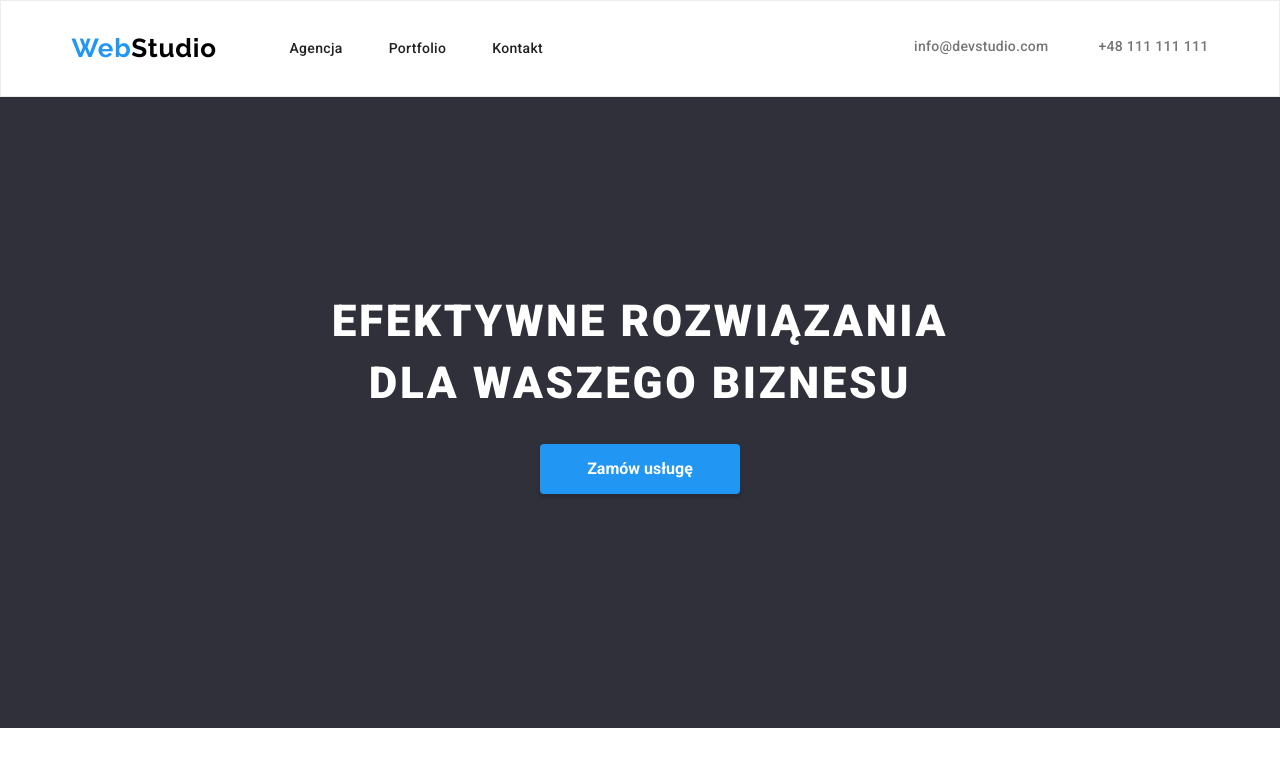
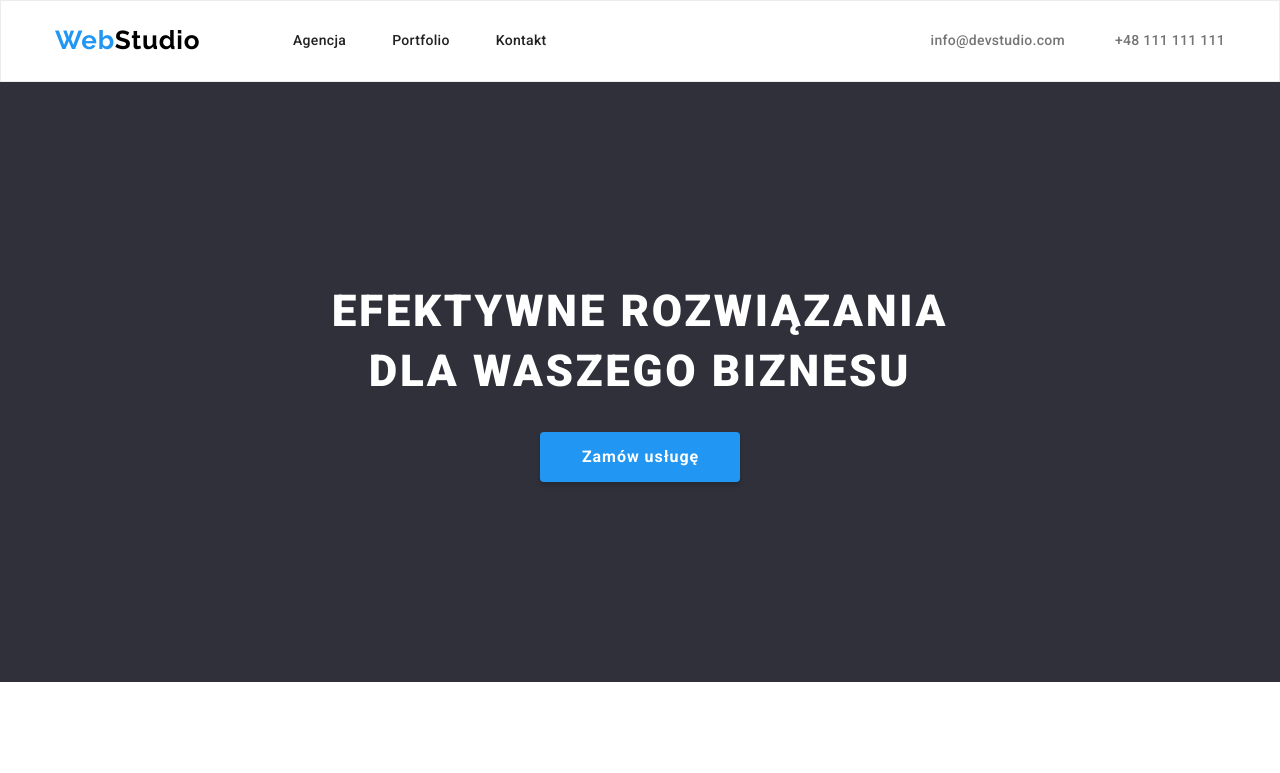
Before and after one commit to TobeGness/goit-markup-hw-03, a plain HTML site: page index.html in a window 1280 px wide. Shown: the top 773 px of the page. Drawn offline with nearby package versions, Linux system fonts and the light colour scheme.

Commit message:
after mentor meeting repair

```diff
--- a/css/styles.css
+++ b/css/styles.css
@@ -1,13 +1,3 @@
-* {
-  padding: 0 auto;
-  margin: 0 auto;
-}
-
-body {
-  font-family: "Roboto", sans-serif;
-  color: #212121;
-}
-
 :root {
   --color-primary: #212121;
   --color-logo-accent: #000000;
@@ -19,6 +9,30 @@ body {
   --color-border: #eeeeee;
 }
 
+*,
+*::after,
+*::before {
+  padding: 0;
+  margin: 0;
+}
+
+body {
+  font-family: "Roboto", sans-serif;
+  color: var(--color-primary);
+}
+
+ul {
+  list-style: none;
+}
+
+img {
+  display: block;
+}
+
+.section {
+  padding: 94px 0px;
+}
+
 .container {
   width: 100%;
   max-width: 1200px;
@@ -26,34 +40,151 @@ body {
   padding: 0 15px;
 }
 
-.section {
-  padding: 94px 0px;
+/* HEADER */
+
+.header {
+  padding: 24px 0 25px;
+  border: 1px solid #ececec;
 }
 
-address {
-  font-style: normal;
+.header-wrapper {
+  display: flex;
+  align-items: center;
+  justify-content: space-between;
 }
+
+.header-nav {
+  display: flex;
+  align-items: center;
+  gap: 93px;
+}
+
+.header-menu-list {
+  letter-spacing: 0.02em;
+  display: flex;
+  justify-content: center;
+  gap: 46px;
+}
+
+.header-contacts {
+  display: flex;
+  flex-wrap: wrap;
+  justify-content: space-between;
+  gap: 50px;
+}
+
+.logo {
+  color: var(--color-primary-accent);
+  font-family: "Raleway";
+  font-size: 26px;
+  line-height: 1.2;
+  text-decoration: none;
+  width: 145px;
+  height: 31px;
+  letter-spacing: 0.03em;
+}
+
+.studio-black {
+  color: var(--color-logo-accent);
+}
+
+.studio-white {
+  color: var(--color-secondary);
+}
+
+.header-menu-item {
+  color: var(--color-primary);
+  text-decoration: none;
+  font-weight: 500;
+  font-size: 14px;
+  line-height: 1.1;
+}
+
+.header-menu-item:is(:hover, :focus) {
+  color: var(--color-primary-accent);
+}
+
+.header-contacts-item {
+  letter-spacing: 0.02em;
+  color: var(--color-text);
+  text-decoration: none;
+  font-weight: 500;
+  font-size: 14px;
+  line-height: 1.1;
+}
+
+.header-contacts-item:is(:hover, :focus) {
+  color: var(--color-primary-accent);
+}
+
+/* HEADER */
+
+/* HERO */
+
+.hero {
+  background: var(--color-background);
+  text-align: center;
+  padding: 200px 0;
+}
+
+.hero-title {
+  margin: 0 auto;
+  color: var(--color-secondary);
+  font-weight: 900;
+  font-size: 44px;
+  line-height: 1.3636;
+  max-width: 696px;
+  letter-spacing: 0.06em;
+  text-align: center;
+}
+
+.hero-btn {
+  background: var(--color-primary-accent);
+  color: var(--color-secondary);
+  font-weight: 700;
+  font-size: 16px;
+  line-height: 1.875;
+  box-shadow: 0px 4px 4px rgba(0, 0, 0, 0.15);
+  border: 0px;
+  border-radius: 4px;
+  padding: 10px 41px 10px 42px;
+  margin-top: 30px;
+  letter-spacing: 0.06em;
+}
+
+/* HERO */
+
+/* ARTICLES */
+
+/* ARTICLES */
+
+/* SERVICES */
+
+.services {
+  margin-top: -94px;
+}
+
+/* SERVICES */
+
+/* TEAM */
+
+/* TEAM */
+
+/* FOOTER */
+
+/* FOOTER */
+
+/* PORTFOLIO */
+
+/* PORTFOLIO */
 
 .address-sizing {
   width: 246px;
   margin-top: 20px;
 }
 
-.background-titular {
-  background: var(--color-background);
-}
-
-.background-titular-sizing {
-  padding: 100px 226px 140px 226px;
-}
-
 .background-team {
   background: var(--color-fields);
-}
-
-.background-header {
-  padding: 32px 0px;
-  border: 1px solid #ececec;
 }
 
 .background-footer {
@@ -88,20 +219,6 @@ address {
     0px 2px 2px rgba(0, 0, 0, 0.12);
 }
 
-.button-order {
-  background: var(--color-primary-accent);
-  color: var(--color-secondary);
-  font-weight: 700;
-  font-size: 16px;
-  line-height: 1.8;
-  box-shadow: 0px 4px 4px rgba(0, 0, 0, 0.15);
-  border: 0px;
-  border-radius: 4px;
-  width: 200px;
-  height: 50px;
-  margin-top: 30px;
-}
-
 .card-padding {
   padding: 30px 0px;
 }
@@ -117,40 +234,11 @@ address {
   padding: 20px 24px;
 }
 
-.grid-header {
-  display: flex;
-  flex-wrap: wrap;
-  align-items: center;
-  justify-content: space-between;
-}
-
 .grid-navigation-contact {
   display: flex;
   flex-wrap: wrap;
   justify-content: space-between;
   column-gap: 371px;
-}
-
-.grid-header-contact {
-  display: flex;
-  flex-wrap: wrap;
-  justify-content: space-between;
-}
-
-.grid-header-navigation {
-  letter-spacing: 0.02em;
-  display: flex;
-  flex-basis: 254px;
-  justify-content: center;
-  flex-wrap: wrap;
-  gap: 46px;
-}
-
-.grid-main-titular {
-  display: flex;
-  flex-direction: column;
-  flex-wrap: wrap;
-  align-items: center;
 }
 
 .grid-main-scope {
@@ -222,25 +310,6 @@ address {
   text-align: center;
 }
 
-.link-header-contact-email {
-  letter-spacing: 0.02em;
-  color: var(--color-text);
-  text-decoration: none;
-  font-weight: 500;
-  font-size: 14px;
-  line-height: 1.1;
-}
-
-.link-header-contact-phone {
-  letter-spacing: 0.02em;
-  color: var(--color-text);
-  text-decoration: none;
-  font-weight: 500;
-  font-size: 14px;
-  line-height: 1.1;
-  margin-left: 50px;
-}
-
 .link-footer-contact-email {
   letter-spacing: 0.02em;
   color: var(--color-text);
@@ -259,54 +328,11 @@ address {
   line-height: 1.1;
 }
 
-.link-highlight:hover {
-  color: var(--color-primary-accent);
-}
-
-.link-higlight:focus {
-  color: var(--color-primary-accent);
-}
-
-.link-navigation {
-  color: var(--color-primary);
-  text-decoration: none;
-  font-weight: 500;
-  font-size: 14px;
-  line-height: 1.1;
-}
-
-.link-navigation:hover {
-  color: var(--color-primary-accent);
-}
-
-.link-navigation:focus {
-  color: var(--color-primary-accent);
-}
-
 .link-location {
   color: var(--color-secondary);
   text-decoration: none;
   font-size: 14px;
   line-height: 1.7;
-}
-
-.logo-highlight-primary {
-  color: var(--color-logo-accent);
-}
-
-.logo-highlight-secondary {
-  color: var(--color-secondary);
-}
-
-.logo-webstudio {
-  color: var(--color-primary-accent);
-  font-family: "Raleway";
-  font-size: 26px;
-  line-height: 1.2;
-  text-decoration: none;
-  width: 145px;
-  height: 31px;
-  letter-spacing: 0.03em;
 }
 
 .list-style-none {
@@ -338,16 +364,6 @@ address {
   margin-top: 10px;
 }
 
-.title-website {
-  color: var(--color-secondary);
-  font-weight: 900;
-  font-size: 44px;
-  line-height: 1.4;
-  max-width: 696px;
-  letter-spacing: 0.06em;
-  text-align: center;
-}
-
 .title-names {
   font-weight: 500;
   font-size: 16px;
--- a/index.html
+++ b/index.html
@@ -22,53 +22,45 @@
   </head>
 
   <body>
-    <header class="background-header">
-      <div class="container grid-header">
-        <a href="index.html" class="logo-webstudio"
-          ><span>Web</span><span class="logo-highlight-primary">Studio</span></a
-        >
-        <div class="grid-navigation-contact">
-          <nav>
-            <ul class="grid-header-navigation list-style-none">
+    <header class="header">
+      <div class="container header-wrapper">
+        <nav class="header-nav">
+          <a href="/" class="logo">
+            Web<span class="studio-black">Studio</span>
+          </a>
+          <ul class="header-menu-list">
             <li>
-                <a href="index.html" class="link-navigation">Agencja</a>
+              <a href="/" class="header-menu-item">Agencja</a>
             </li>
             <li>
-                <a href="portfolio.html" class="link-navigation">Portfolio</a>
+              <a href="portfolio.html" class="header-menu-item">Portfolio</a>
             </li>
             <li>
-                <a href="#address-anchor" class="link-navigation">Kontakt</a>
+              <a href="#" class="header-menu-item">Kontakt</a>
             </li>
           </ul>
         </nav>
-          <div class="grid-header-contact">
-            <a
-              href="mailto:info@devstudio.com"
-              class="link-header-contact-email link-highlight"
+        <div class="header-contacts">
+          <a href="mailto:info@devstudio.com" class="header-contacts-item"
             >info@devstudio.com</a
           >
-            <a
-              href="tel:+48111111111"
-              class="link-header-contact-phone link-highlight"
+          <a href="tel:+48111111111" class="header-contacts-item"
             >+48 111 111 111</a
           >
-          </div>
         </div>
       </div>
     </header>
 
     <main>
-      <section class="section background-titular">
-        <div class="container grid-main-titular background-titular-sizing">
-          <h1 class="title-website">
-            EFEKTYWNE ROZWIĄZANIA DLA WASZEGO BIZNESU
-          </h1>
-          <button class="button-order" type="button">Zamów usługę</button>
+      <section class="section hero">
+        <div class="container">
+          <h1 class="hero-title">EFEKTYWNE ROZWIĄZANIA DLA WASZEGO BIZNESU</h1>
+          <button class="hero-btn" type="button">Zamów usługę</button>
         </div>
       </section>
-      <section class="section">
+      <section class="section articles">
         <div class="container">
-          <ul class="grid-primary list-style-none">
+          <ul class="grid-primary">
             <li>
               <h3 class="heading-primary">LOREM IPSUM</h3>
               <p class="text-primary">
@@ -100,10 +92,10 @@
           </ul>
         </div>
       </section>
-      <section class="section">
+      <section class="section services">
         <div class="container">
           <h2 class="heading-scope-team">Czym się zajmujemy</h2>
-          <ul class="grid-main-scope list-style-none">
+          <ul class="grid-main-scope">
             <li>
               <img
                 src="images/desk.jpg"
@@ -134,7 +126,7 @@
       <section class="background-team section">
         <div class="container">
           <h2 class="heading-scope-team">Nasz zespół</h2>
-          <ul class="grid-main-team list-style-none">
+          <ul class="grid-main-team">
             <li class="card-team-member">
               <img
                 src="images/product-designer.jpg"
@@ -190,10 +182,9 @@
 
     <footer class="background-footer">
       <div class="container grid-footer">
-        <a href="index.html" class="logo-webstudio"
-          ><span>Web</span
-          ><span class="logo-highlight-secondary">Studio</span></a
-        >
+        <a href="/" class="logo">
+          Web<span class="studio-white">Studio</span>
+        </a>
         <address id="address-anchor" class="address-sizing">
           <a
             href="https://goo.gl/maps/fKHd9tgFYgY7uJZK6"
```
Lines whose indentation alone changed are shown as unchanged.
